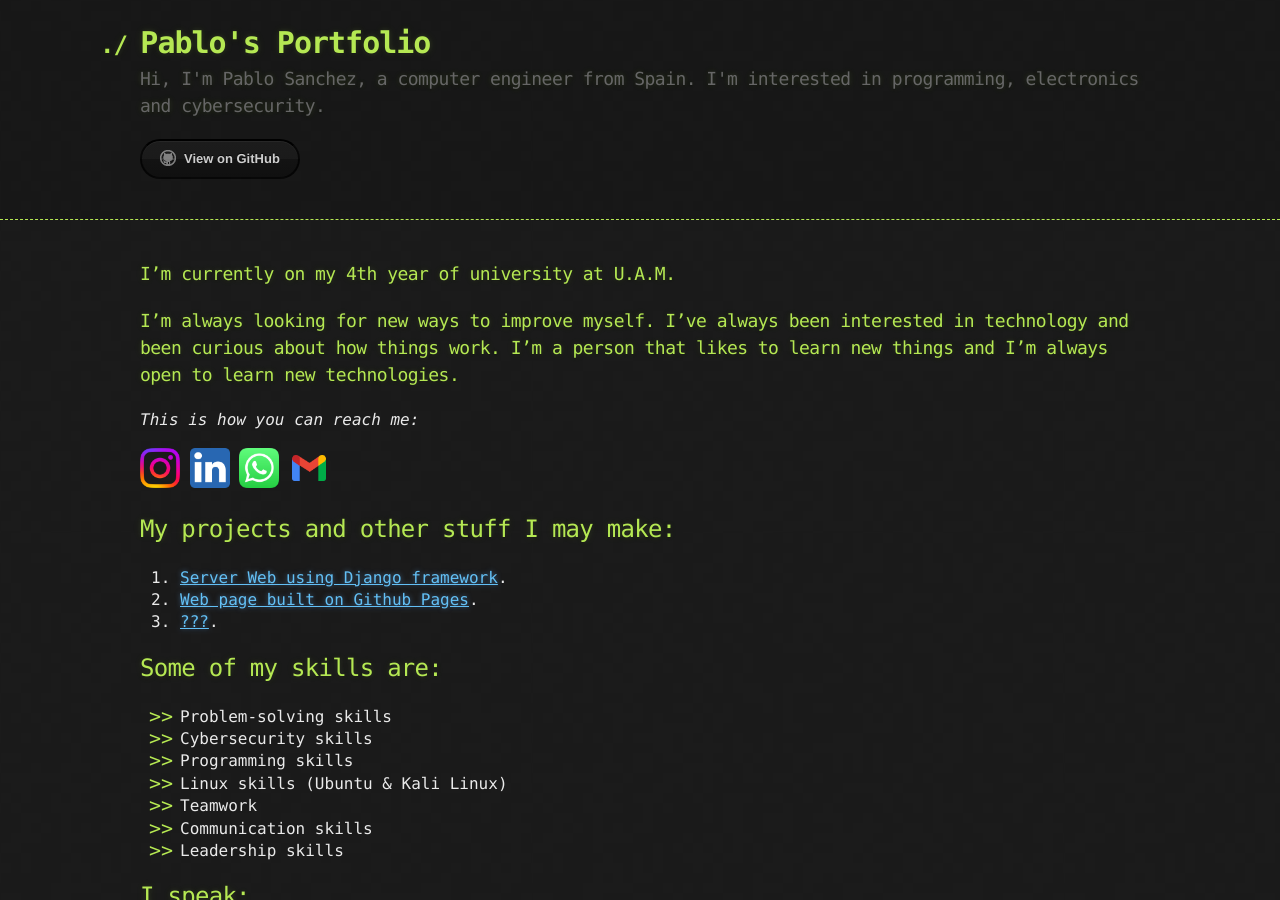
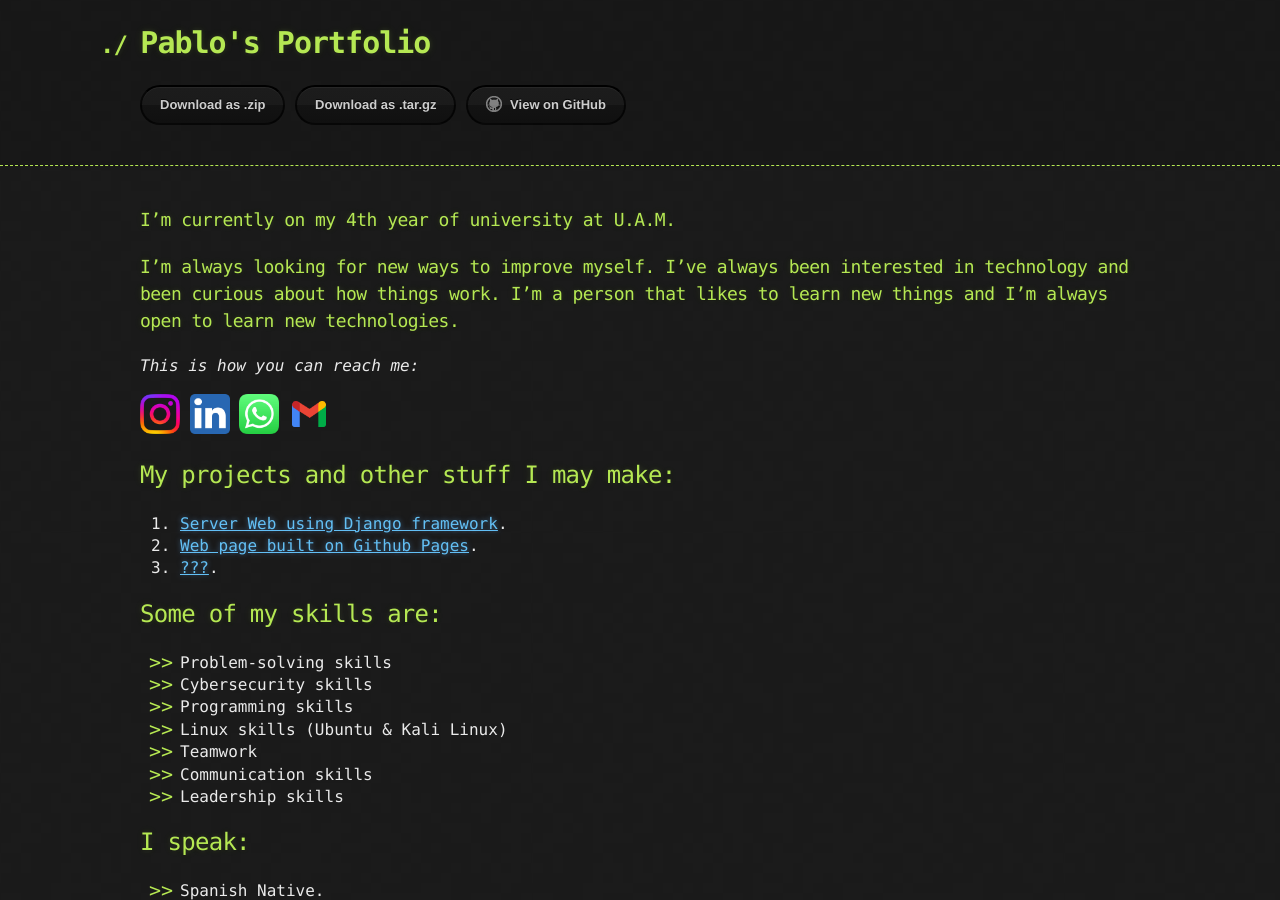
Before and after one commit to PabloSanchez2002/PabloSanchez2002.github.io, a Jekyll site: the page built from index.md, in a window 1280 px wide and 900 px high. Built offline with Jekyll 4.4.1, drawn with Linux system fonts in a browser that asks for light colours; comment, search, counter and statistics services are not loaded; the repository's description, which GitHub fills in, is left out; our own code applies the rules of GitHub Pages for plain Markdown files.

Commit message:
update 12/12/2023/17:06

```diff
--- a/_config.yml
+++ b/_config.yml
@@ -1,8 +1,8 @@
 title: Pablo's Portfolio
-description: Hi, I'm Pablo Sanchez, a computer engineer from Spain. I'm interested in programming, electronics and cybersecurity.
+description: #Hi, I'm Pablo Sanchez, a computer engineer from Spain. I'm interested in programming, electronics and cybersecurity.
 author: Pablo Sanchez
 email: pablosanchez2002@gmail.com
-show_downloads: false
+show_downloads: true
 theme: jekyll-theme-hacker
 google_analytics: G-JNHZR1XMQG
 plugins:
--- a/_layouts/default.html
+++ b/_layouts/default.html
@@ -6,7 +6,7 @@
     <meta name="viewport" content="width=device-width, initial-scale=1">
     <link rel="stylesheet" href="{{ '/assets/css/style.css?v=' | append: site.github.build_revision | relative_url }}">
     {% include head-custom.html %}
-
+    <link rel="icon" type="image/png" href="/assets/favicon.ico">
 {% seo %}
   </head>
 
```
Also changed, not shown: index.md (+1 -0 lines), assets/favicon.ico (added).
